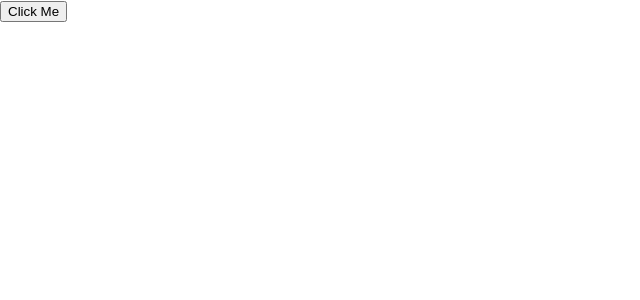
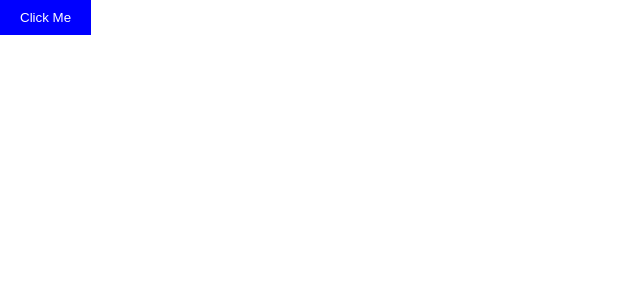
Before and after one commit to Piece-UI/piece-ui, a React (Create React App) app: page / in a window 1280 px wide. Shown: the top 300 px of the page, without its empty margins (0-640 px from the left). Built offline with nearby package versions, Linux system fonts and the light colour scheme.

Commit message:
Emotion Css added

```diff
--- a/package.json
+++ b/package.json
@@ -8,6 +8,8 @@
     "dist"
   ],
   "dependencies": {
+    "@emotion/react": "^11.14.0",
+    "@emotion/styled": "^11.14.0",
     "cra-template": "1.2.0",
     "prop-types": "^15.8.1",
     "react": "^19.0.0",
--- a/src/App.js
+++ b/src/App.js
@@ -4,7 +4,7 @@ import Button from './components/Button/Button'
 
 function App() {
   return (
-    <Button label="Click Me" className='btn-primary' />
+    <Button label="Click Me" className='btn-primary' varient='primary' />
   );
 }
 
--- a/src/components/Button/Button.js
+++ b/src/components/Button/Button.js
@@ -1,9 +1,18 @@
 import React from 'react';
+import styled from '@emotion/styled';
 
-const Button = ({ label, onClick, type = 'button' }) => (
-  <button type={type} onClick={onClick} className="btn">
+const ButtonPiece = styled.button`
+    background-color: ${({varient}) => (varient === 'primary') ? 'blue' : 'gray'};
+    color:white;
+    border:none;
+    padding: 10px 20px;
+    cursor: pointer;
+`;
+
+const Button = ({ label, onClick, type = 'button', varient}) => (
+  <ButtonPiece type={type} onClick={onClick} className="btn" varient={varient}>
     {label}
-  </button>
+  </ButtonPiece>
 );
 
 export default Button;
```
Also changed, not shown: 1 other file (tests, documents, lock files or other folders).
